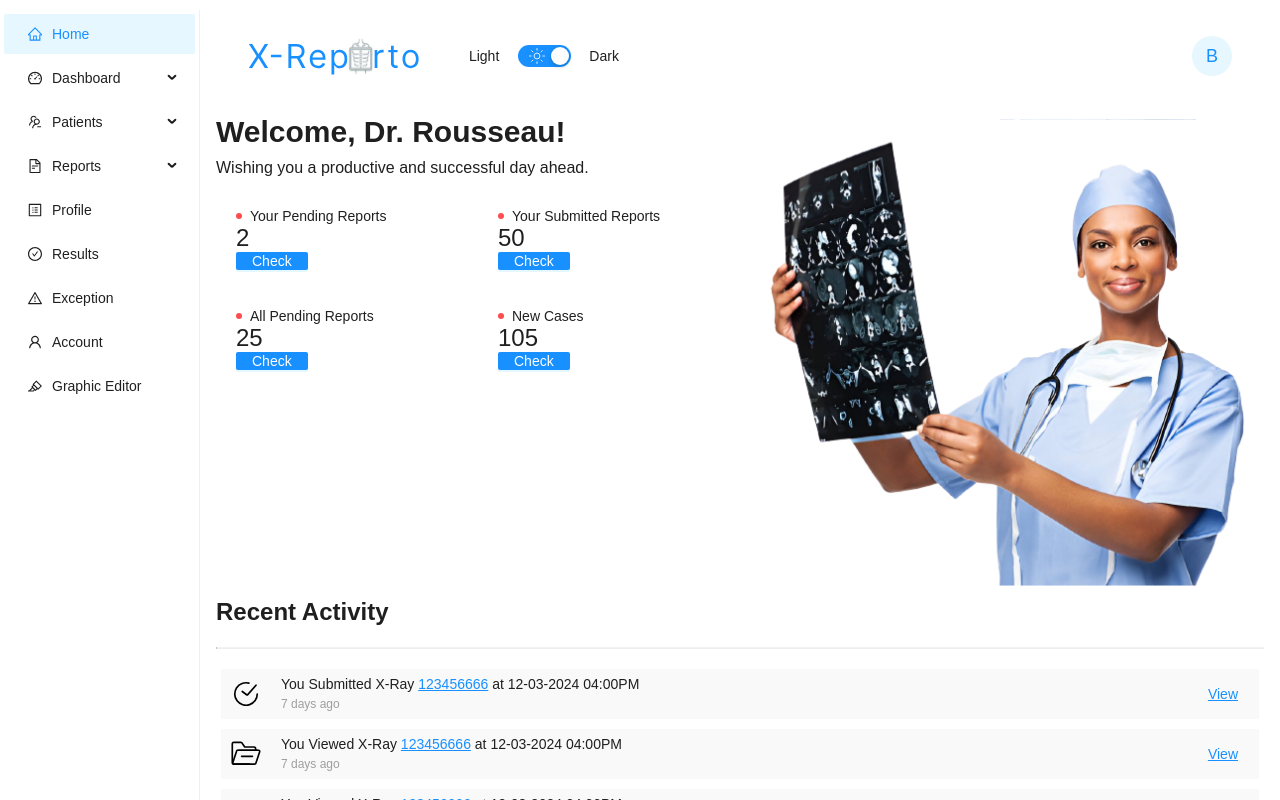
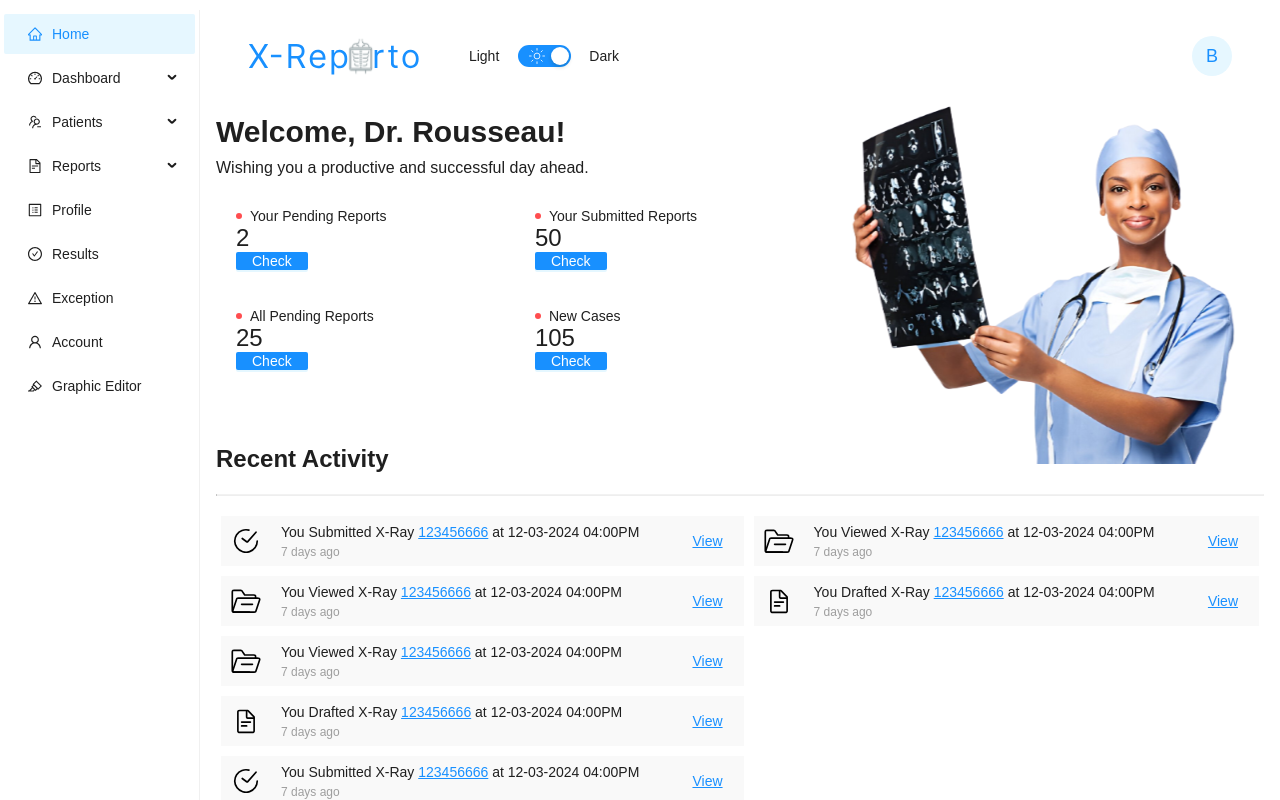
Before and after one commit to BasmaElhoseny01/X-Reporto-Frontend, a React (Create React App) app: page / in a window 1280 px wide. Shown: the top 800 px of the page. Built offline with nearby package versions, Linux system fonts and the light colour scheme.

Commit message:
fixed vh problem

```diff
--- a/src/AppStyles.ts
+++ b/src/AppStyles.ts
@@ -5,4 +5,6 @@ import { Content } from "antd/es/layout/layout";
 
 export const MainContainer = styled(Content)`
   padding: 24px 16px;
+
+  height: 100vh;
 `;
--- a/src/index.css
+++ b/src/index.css
@@ -2,5 +2,7 @@ body {
   margin: 0;
   padding: 0;
 
+  /* height: 100vh; */
+
   box-sizing: border-box;
 }
```
